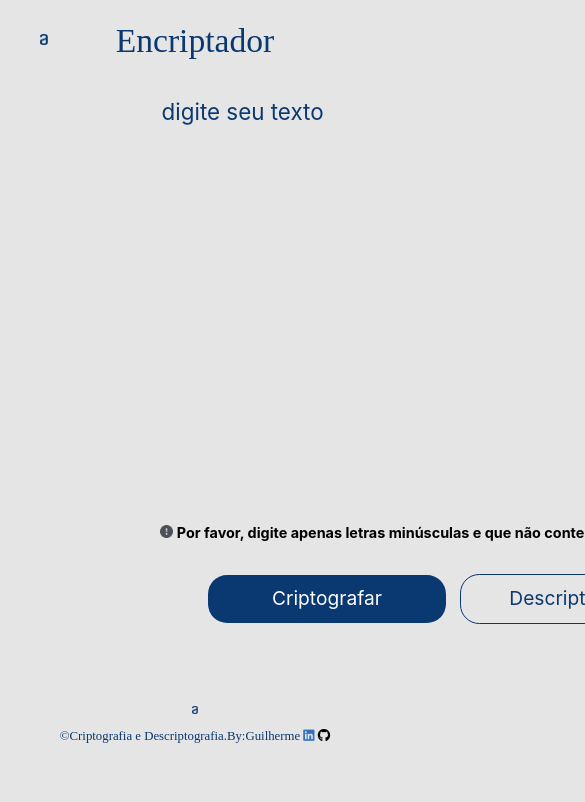
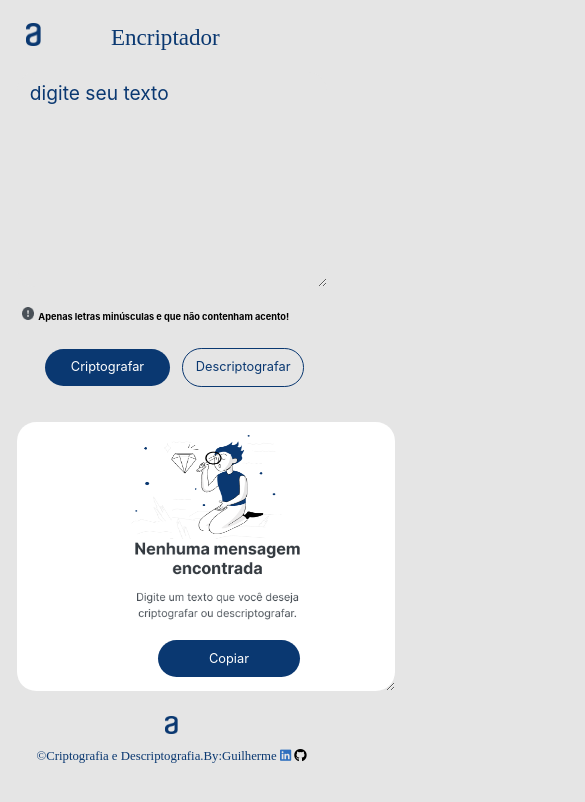
Before and after one commit to GuilhermeBauer16/Encriptador_e_desencriptador, a plain HTML site: page index.html in a window 390 px wide. Shown: the top 802 px of the page, 585 px wide, since content can reach past the window. Drawn offline with Linux system fonts and the light colour scheme.

Commit message:
Alteração no visual

```diff
--- a/index.html
+++ b/index.html
@@ -3,7 +3,7 @@
 <head>
     <meta charset="UTF-8">
     <meta http-equiv="X-UA-Compatible" content="IE=edge">
-    <meta name="viewport" content="width=device-width, initial-scale=0.8">
+    <meta name="viewport" content="width=device-width, initial-scale=1.0">
     <link rel="preconnect" href="https://fonts.googleapis.com">
     <link rel="preconnect" href="https://fonts.gstatic.com" crossorigin>
     <link rel="stylesheet" href="reset.css">
@@ -11,23 +11,22 @@
     <link rel="stylesheet" href="style.css">
     <title>Decodificador Chalenge</title>
 
-     <style>
-        @media screen and (min-width: 768){
+    <style>
 
+        html {
+          zoom: 80%;
         }
-     </style>
+
+ </style>
 </head>
 
     <body>
 
-        <style>
-            html {
-              zoom: 80%;
-            }
-        </style>
+
+
         <header>
                 <H1>Encriptador</H1>
-                <img class="imagemLogo" src="imagem/logoAlura.png" alt="Logo da Alura">
+                <img class="imagemLogo" style= "max-width: 100%" src="imagem/logoAlura.png" alt="Logo da Alura">
 
 
 
@@ -35,15 +34,15 @@
         <main>
                 <section>
 
-                    <textarea class="texto" cols="66" rows="12" placeholder="Digite seu texto"
+                    <textarea class="texto" cols="80%" rows="12%" placeholder="Digite seu texto"
                      required></textarea>
 
                      <div>
 
-                        <h6>Por favor, digite apenas letras minúsculas e que não contenham acento!</h6>
+                        <h6>Apenas letras minúsculas e que não contenham acento!</h6>
                      </div>
 
-                     <div clas="botoes">
+                     <div class="botoes">
 
 
                         <button class="btn-encriptografar" onclick="btnEncriptar()">Criptografar</button>
@@ -54,15 +53,15 @@
 
                 <section class="area-mensagem">
 
-                    <textarea style="background-image: url(imagem/boneco075.png)"class="mensagem" cols="24" rows="16"></textarea>
-                    <img class="texto-semMensagem"src="imagem/textoMensagem.png">
+                    <textarea style="background-image: url(imagem/boneco075.png)"class="mensagem" cols="24%" rows="16%"></textarea>
+                    <img  style= "max-width: 100%"class="texto-semMensagem"src="imagem/textoMensagem.png">
                     <button class="btn-copiar" onclick="copia()">Copiar</button>
 
                 </section>
 
         </main>
         <footer>
-            <img src="imagem/logoAlura.png" alt="Logo da Alura">
+            <img style= "max-width: 100%" src="imagem/logoAlura.png" alt="Logo da Alura">
             <p class="copyright">&copy;Criptografia e Descriptografia.By:Guilherme
             <a href="https://www.linkedin.com/in/guilherme-bauer-desemvolvedor/" class="linkedin"target="_blank">
                 <i class="fab fa-linkedin"></i>
--- a/style.css
+++ b/style.css
@@ -1,41 +1,49 @@
+html,body{
+    width: 100%;
+    height: 100%;
+    max-width: 100vw;
+    margin: 0;
+    padding: 0;
+}
 * {
     background: #E5E5E5;
     font-family: 'Inter', sans-serif;
     font-weight: 400;
     font-size: 28px;
     line-height: 150%;
+    margin: 0;
+    padding: 0;
 }
 
 .imagemLogo {
     position: relative;
-    left: 50px;
+    left: 5%;
     float: left;
-    /* padding-top: 30px; */
     width: 2%;
-    bottom: 30px;
+    bottom: 3rem;
 }
 
 
 h1 {
-    font-size: 42px ;
+
+    font-size:2.5rem ;
     text-align: center;
     color: #0A3871;
-    padding-top: 30px;
+    padding: 1rem 0;
+
+
+
 
 }
-
-main {
-    width: 1440px;
-    height: 1024px;
-
+main{
     display: flex;
-    /* margin-bottom: 50px; */
-    margin-left: 200px ;
 }
 .texto{
+    margin-left:8% ;
     border:none;
     color: #0A3871;
-    margin-top: 30px;
+    margin-top: 1rem;
+    padding: 0.5rem 1rem;
     text-transform: lowercase;
     border-radius: 24px;
 
@@ -52,9 +60,6 @@ main {
     cursor: pointer;
 }
 
-/* .texto:focus{
-    background-color: #FFFFFF;
-} */
 .mensagem {
 
     background-color: white;
@@ -64,9 +69,9 @@ main {
     border:none;
     border-radius: 24px;
     color: #0A3871;
-    margin-left: 40px;
-    padding-left: 20px;
-    position: flex;
+    margin-left: 7%;
+    padding: 1rem;
+    display: flex;
 
 
 }
@@ -76,10 +81,12 @@ main {
     outline: none;
 }
 h6 {
-    margin-top: 10px;
-    font-size: 18px;
+    margin-left:8% ;
+    display: inline-flex;
+    margin-top: 1rem;
+    font-size: 1rem;
     font-weight: bold;
-    margin-bottom: 30px;
+    margin-bottom: 1rem;
 
 }
 
@@ -87,30 +94,24 @@ h6:before{
     content: url(imagem/aviso.png);
     margin-right: 5px;
 }
-.botoes{
-    display: relative;
-    margin-top:30px;
-
-
-}
 
 .btn-encriptografar{
-    font-size: 24px;
-    display: inline-block;
-    margin-left: 60px;
-    padding: 12px 80px;
-    margin-right: 10px;
+    font-size: 1.6rem;
+    display: inline-flex ;
+    padding: 0.75rem  4.2rem;
+    margin-left: 25% ;
     border: none;
     background-color: #0A3871;
     color: #FFFFFF;
     border-radius: 24px;
+    margin-right: 2%;
 }
 
 .btn-desencriptografar{
     border:solid 1px #0A3871;
-    display: inline-block;
-    font-size: 24px;
-    padding: 12px 60px;
+    display: inline-flex;
+    font-size: 1.55rem;
+    padding: 0.75rem 3.8rem;
     border-radius: 24px;
 
     color: #0A3871;
@@ -120,7 +121,7 @@ h6:before{
 .btn-encriptografar:hover {
 
     background-color: green;
-    padding: 12px 55px;
+    padding: 0.75rem 3rem;
     cursor: pointer;
     transition: 600ms;
 
@@ -129,7 +130,7 @@ h6:before{
 .btn-desencriptografar:hover{
 
     color: #FFFFFF;
-    padding: 12px 35px;
+    padding: 0.75rem 2rem;
     cursor: pointer;
     transition: 600ms;
     background: green;
@@ -144,27 +145,26 @@ h6:before{
 
 .texto-semMensagem{
 
-    width: 300px;
+    width: 80%;
     position:absolute;
     float: right;
-    bottom: 540px;
-    right: 105px;
+    bottom: 35%;
+    right: 3%;
     background: #FFFFFF;
 
 }
 .btn-copiar{
 
     color: #FFFFFF;
-    font-size: 24px;
+    font-size: 1.5rem;
     border: none;
     border-radius: 24px;
     background: #0A3871 ;
     position: relative;
-    padding: 12px  65px;
-    /* margin-left: 120px; */
+    padding: 0.75rem  4.1rem;
     float: right;
-    right:160px;
-    bottom: 100px;
+    right:17%;
+    bottom: 18%;
 
 
 }
@@ -173,7 +173,7 @@ h6:before{
 
     background: green;
     cursor: pointer;
-    padding: 12px 50px;
+    padding: 0.75rem 3.5rem;
     transition: 600ms;
 }
 
@@ -182,8 +182,6 @@ footer {
 
     position: relative;
     text-align: center;
-    padding: 20px;
-    bottom: 250px;
 
 }
 
@@ -208,3 +206,102 @@ footer img {
     text-decoration: none;
     color: black;
 }
+
+@media screen and (max-width: 600px){
+
+    .imagemLogo{
+        display: flex;
+        width: 5%;
+        float: left;
+        margin-top: 1rem;
+        left: 2rem;
+
+    }
+
+    h1{
+        top: 1rem;
+        position: relative;
+        font-size:1.8rem ;
+        justify-content: center ;
+        left: 3%;
+
+    }
+
+    .texto{
+        margin-top: 8%;
+        display: flex;
+        margin-left: 0.5%;
+        width: 96% ;
+        height: 42%;
+
+        font-size: 1.5rem;
+
+    }
+
+    h6{
+        font-size: 0.72rem;
+        display: flex;
+        margin-left: 2%;
+
+    }
+
+    .btn-encriptografar{
+        display: inline-flex;
+        padding: 0.7rem 2rem;
+        margin-left: 10%;
+        font-size: 1rem;
+    }
+
+    .btn-desencriptografar{
+        display: inline-flex;
+        font-size: 1rem;
+        padding: 0.7rem 1rem;
+    }
+
+    .btn-encriptografar:hover{
+        padding: 0.7rem 1.8rem;
+
+    }
+
+    .btn-desencriptografar:hover{
+        padding: 0.7rem 0.8rem;
+
+    }
+    .area-mensagem{
+        position: fixed;
+        top: 50%;
+    }
+
+    .mensagem{
+        position:relative;
+        width: 94%;
+        height:19rem;
+        right: 6.5%;
+        background-position: center 1rem;
+        background-size: 40% 40%;
+
+
+
+    }
+
+    .texto-semMensagem{
+        width: 60%;
+        right: 16%;
+    }
+
+    .btn-copiar{
+        bottom: 4rem;
+        right: 24%;
+        padding: 0.7rem  4rem ;
+        font-size: 1rem;
+    }
+
+    footer{
+        left: 5%;
+        top: 22%;
+
+    }
+    footer img {
+        width: 4%;
+    }
+}
```
Also changed, not shown: code.png (added).
